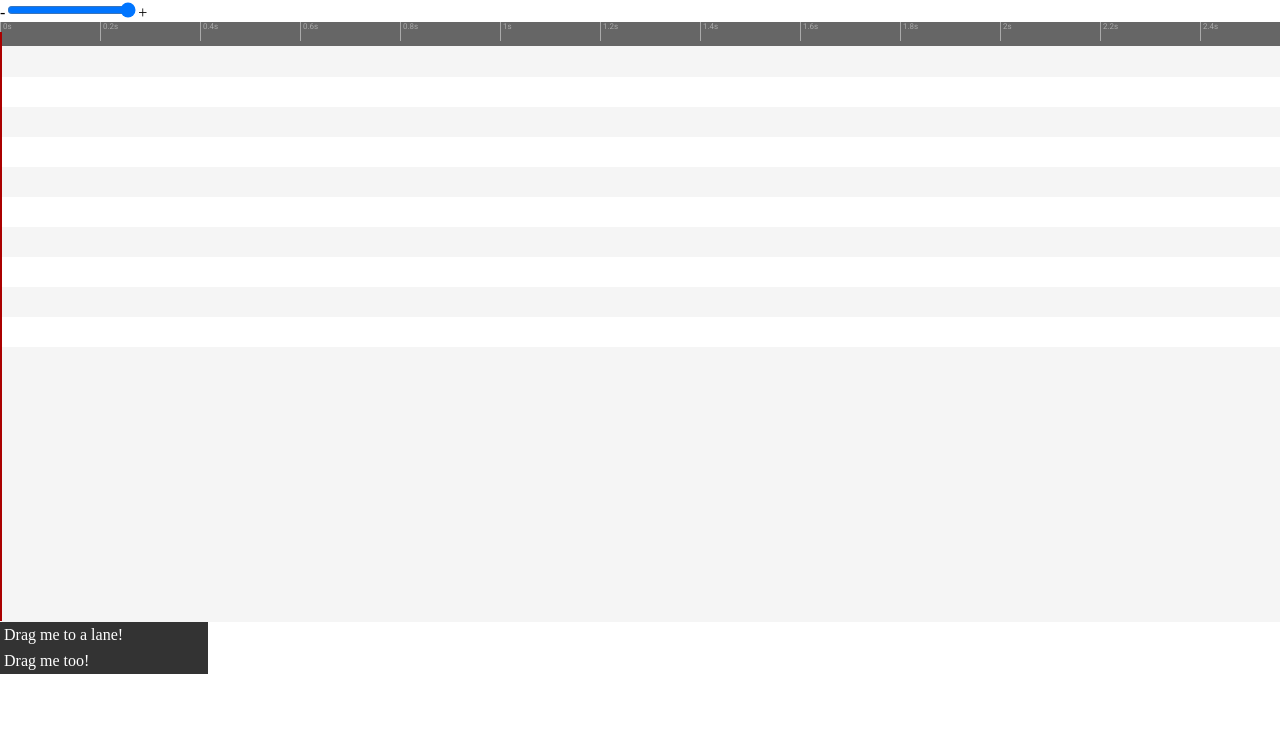
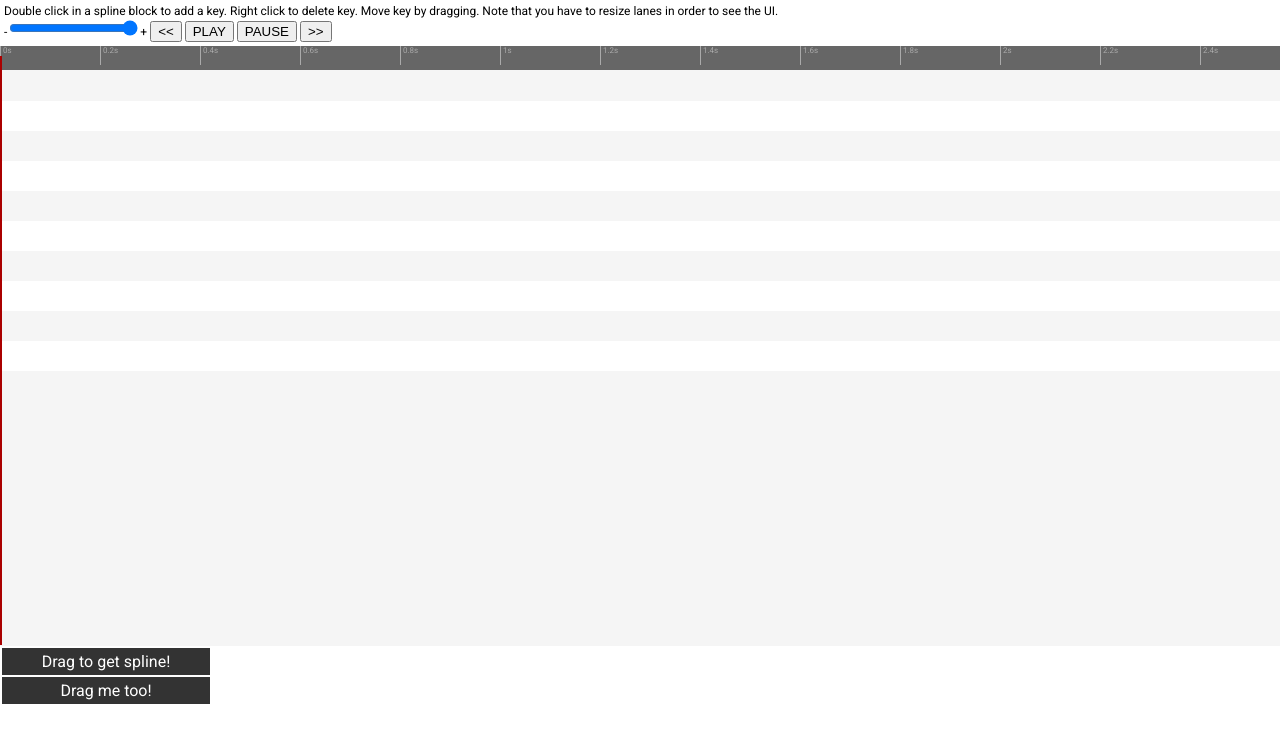
Before and after one commit to cvasseng/timeflies.js, a website: page examples/splineblock.html in a window 1280 px wide. Drawn offline with nearby package versions, Linux system fonts and the light colour scheme; files that its build step writes are made by us from their sources.

Commit message:
Visual tweaks

```diff
--- a/examples/splineblock.html
+++ b/examples/splineblock.html
@@ -18,15 +18,16 @@
         padding:0;
         margin:0;
         background:#FFF;
+        font-family:'Roboto';
       }
 
       .draggable {
-        fontFamily: 'Roboto';
         background:#333;
         color: #FFF;
         padding:4px;
         width: 200px;
-        textAlign: center;
+        text-align: center;
+        margin:2px;
       }
 
       svg {
@@ -37,14 +38,24 @@
 
     </head>
     <body>
-      <!-- Zoom slider (may not render correctly in certain browsers) -->
-      -<input type="range" max="100" min="1" value="100" onchange="doZoom(this);"/>+
+     <div style="padding:4px;font-size:12px;">
+        <!-- Zoom slider (may not render correctly in certain browsers) -->
+        Double click in a spline block to add a key. Right click to delete key.
+        Move key by dragging.
+        Note that you have to resize lanes in order to see the UI.
+        <br/>
+        -<input type="range" max="100" min="1" value="400" onchange="doZoom(this);"/>+
+        <button onclick="sequencer.gotoStart()">&lt;&lt;</button>
+        <button onclick="sequencer.play()">PLAY</button>
+        <button onclick="sequencer.pause()">PAUSE</button>
+        <button onclick="sequencer.gotoEnd()">&gt;&gt;</button>
+      </div>
     </body>
     <script>
 
       //Zoom the sequencer
       function doZoom(sender) {
-        sequencer.zoom(parseFloat(100 - parseInt(sender.value, 10)) / 10);
+        sequencer.zoom(100 - parseInt(sender.value, 10));
       }
 
       //Create a sequencer instance, and add it to document.body
@@ -134,6 +145,15 @@
           //Current value
           value: 0
         },
+        //Non-persistent session storage - can be used
+        //to store references to stuff that can't be serialized,
+        //e.g. a handle to a 3d-model, sound clip, dom nodes, etc.
+        memory: {
+
+        },
+        inspectables: {
+          keyframes: 'Keyframes'
+        },
         construct: function (parent, on) {
           //Sort the keyframes
           function sort(self) {
@@ -167,7 +187,7 @@
             svg.innerHTML = '';
 
             //Draw zero line
-            SVGLine(0, height / 2, width, height / 2, 'dotted');
+            SVGLine(0, height / 2, width + 10, height / 2, 'dotted');
 
             self.keyframes.forEach(function (frame) {
               var y,
@@ -205,8 +225,10 @@
               });
 
               listeners.push(tf.on(n, 'contextmenu', function (e) {
+                if (self.keyframes.length === 1) return tf.nodefault(e);
+
                 self.keyframes = self.keyframes.filter(function (f) {
-                  return frame.v != f.v && frame.t != f.t;
+                  return frame !== f;
                 });
                 sort(self);
                 build(self);
@@ -326,7 +348,7 @@
              svg
           );
         },
-        process: function (blockTime, setTitle) {
+        process: function (blockTime, changed, setTitle) {
           //Linear interpolation
           function lerp(a, b, f) {
             return (a * (1 - f)) + (b * f);
@@ -360,7 +382,7 @@
       setInterval(sequencer.process, 100);
 
       //Create a draggable div that creates a My Block Type block on the lane it's dropped on
-      var test = tf.cr('div', 'draggable', 'Drag me to a lane!');
+      var test = tf.cr('div', 'draggable', 'Drag to get spline!');
 
       tf.Draggable(test, 'block', {
         type: 'LERP'
```
Also changed, not shown: examples/keyframeblock.html (+7 -6 lines).
